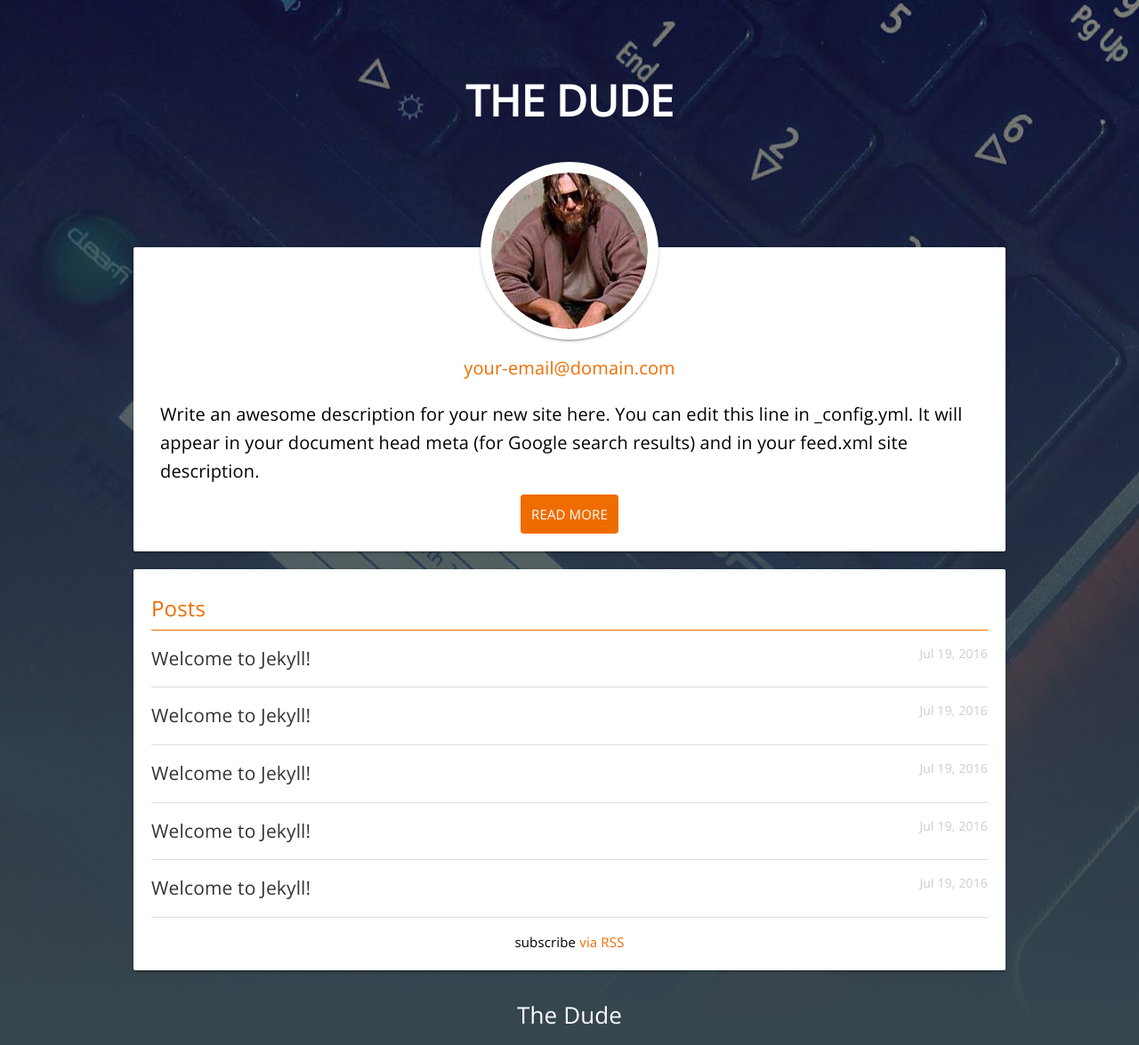
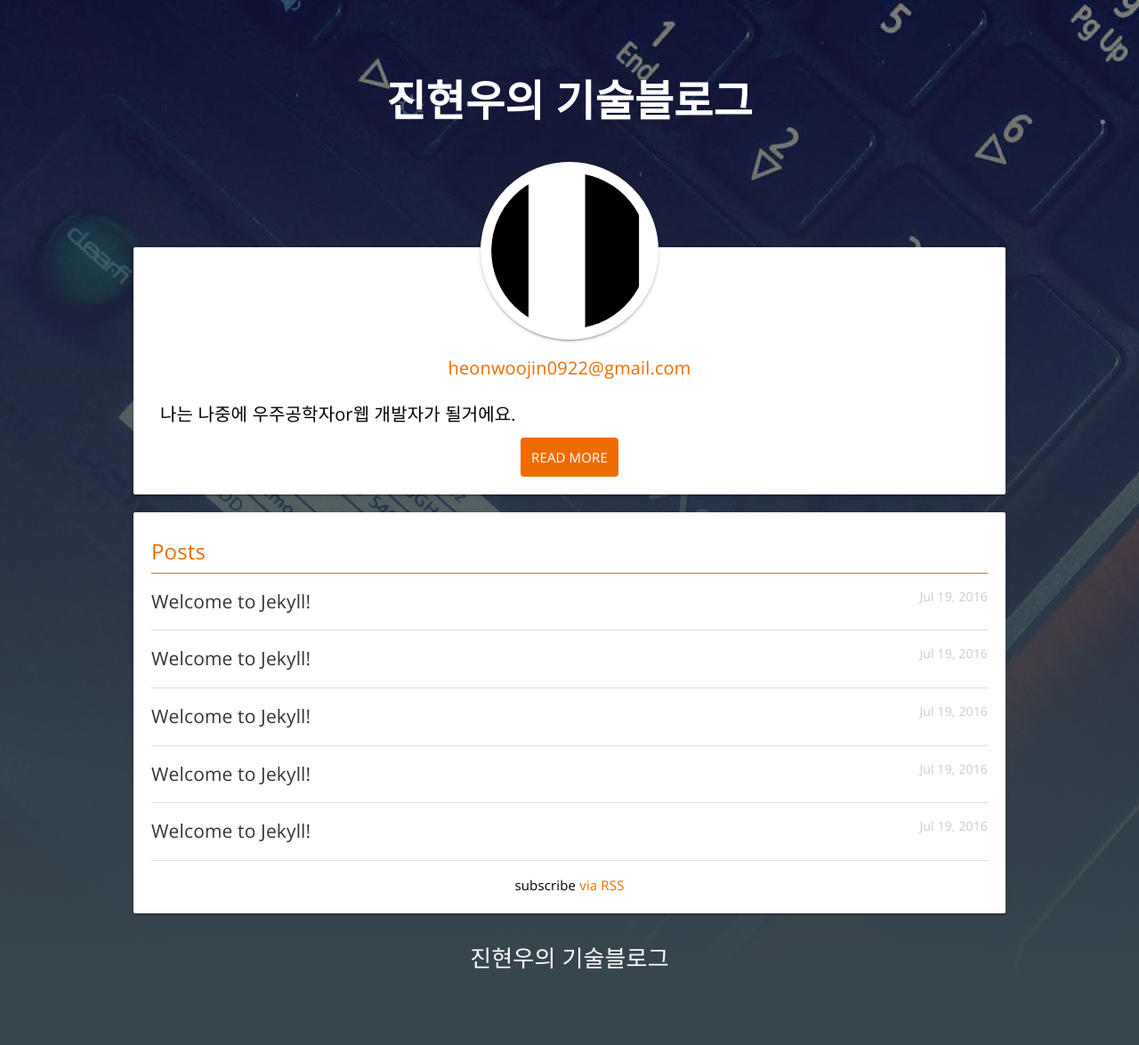
Before and after one commit to jhw0922/jhw0922.github.io, a Jekyll site: the page built from index.html, in a window 1280 px wide. Shown: the whole page at 89% size. Built offline with Jekyll 4.4.1, drawn with Linux system fonts in a browser that asks for light colours; after the commit the page ends 1111 px from its top, so only the background shows below that.

Commit message:
profile setting

```diff
--- a/_config.yml
+++ b/_config.yml
@@ -6,11 +6,9 @@
 # 'jekyll serve'. If you change this file, please restart the server process.
 
 # Site settings
-title: The Dude
-email: your-email@domain.com
-description:  Write an awesome description for your new site here. You can edit this
-              line in _config.yml. It will appear in your document head meta (for
-              Google search results) and in your feed.xml site description.
+title: 진현우의 기술블로그
+email: heonwoojin0922@gmail.com
+description:  나는 나중에 우주공학자or웹 개발자가 될거에요.
 baseurl: "/" # the subpath of your site, e.g. /blog
 url: "https://jhw0922.github.io/" # the base hostname & protocol for your site
 twitter_username: jekyllrb
--- a/_includes/header.html
+++ b/_includes/header.html
@@ -8,7 +8,7 @@
 
   <div class="header-badge">
     <a href="{{ site.baseurl }}/">
-        <img src="/assets/headshot.jpg" />
+        <img src="/assets/profit.jpg" />
     </a>
   </div>
 
```
Also changed, not shown: assets/profit.jpg (added).
